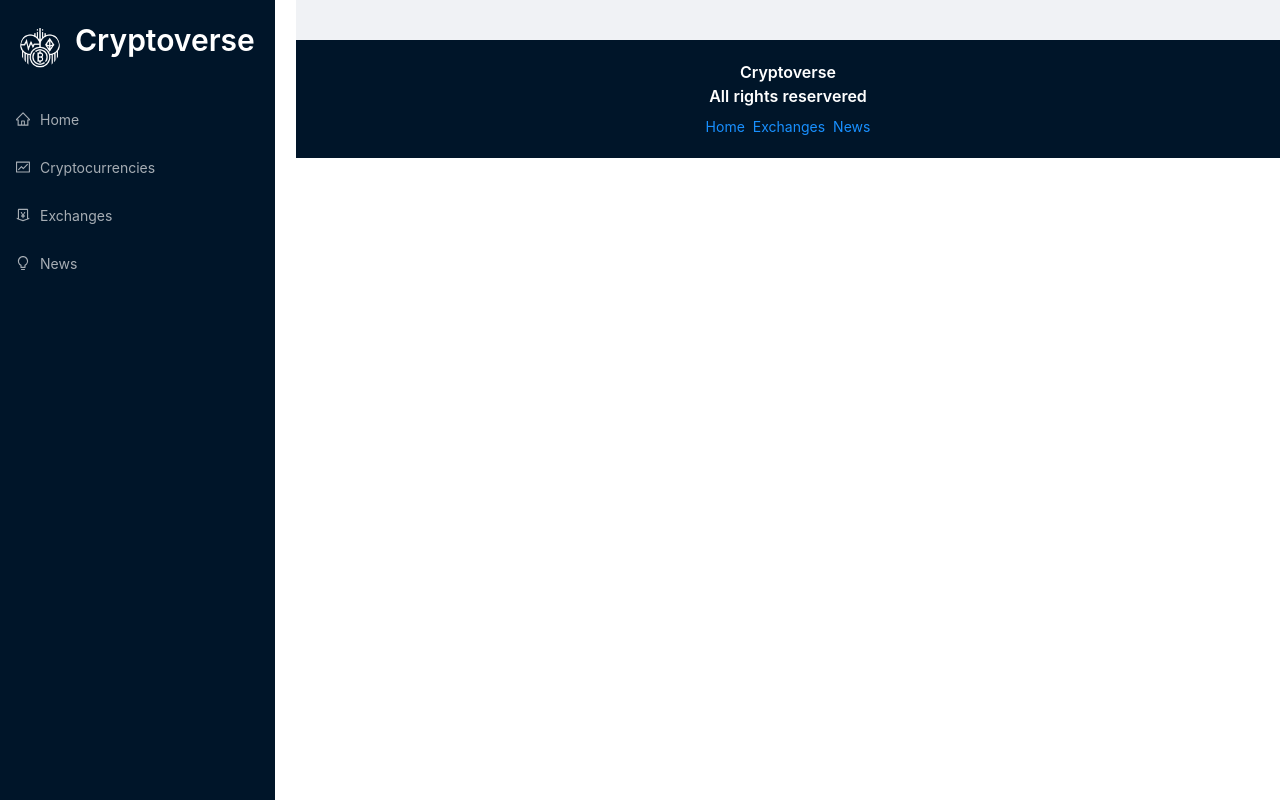
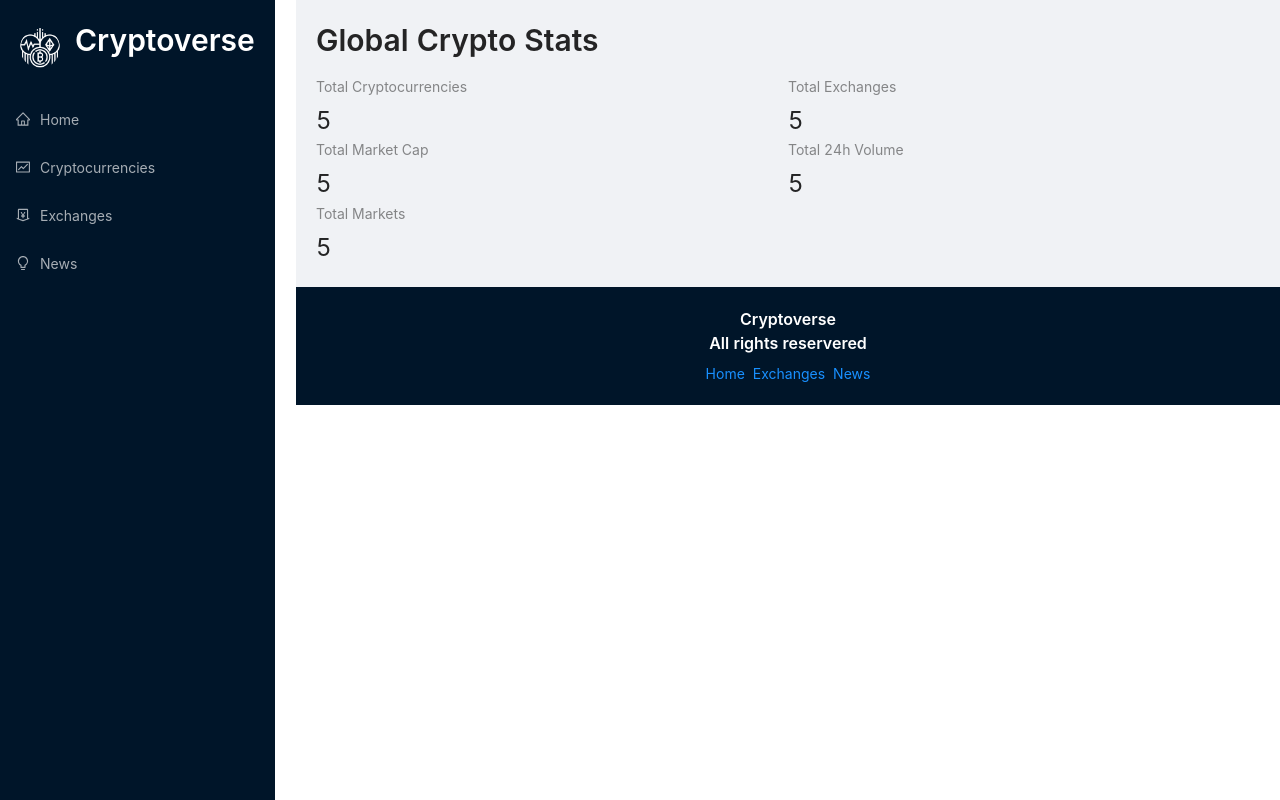
Before and after one commit to the-Revolutionist/cryptoverse-clone, a React (Create React App) app in the folder Cryptoverse-clone/cryptoverse-clone/: page / in a window 1280 px wide. Built offline with nearby package versions, Linux system fonts and the light colour scheme.

Commit message:
commit before setting up api connection

```diff
--- a/Cryptoverse-clone/cryptoverse-clone/src/components/Homepage.jsx
+++ b/Cryptoverse-clone/cryptoverse-clone/src/components/Homepage.jsx
@@ -1,3 +1,32 @@
+import { Col, Row, Statistic, Typography } from "antd";
+
+import { Link } from "react-router-dom";
+
+const { Title } = Typography;
+
 export const Homepage = () => {
-  return <div></div>;
+  return (
+    <>
+      <Title level={2} className="heading">
+        Global Crypto Stats
+      </Title>
+      <Row>
+        <Col span={12}>
+          <Statistic title="Total Cryptocurrencies" value={5} />
+        </Col>
+        <Col span={12}>
+          <Statistic title="Total Exchanges" value={5} />
+        </Col>
+        <Col span={12}>
+          <Statistic title="Total Market Cap" value={5} />
+        </Col>
+        <Col span={12}>
+          <Statistic title="Total 24h Volume" value={5} />
+        </Col>
+        <Col span={12}>
+          <Statistic title="Total Markets" value={5} />
+        </Col>
+      </Row>
+    </>
+  );
 };
```
